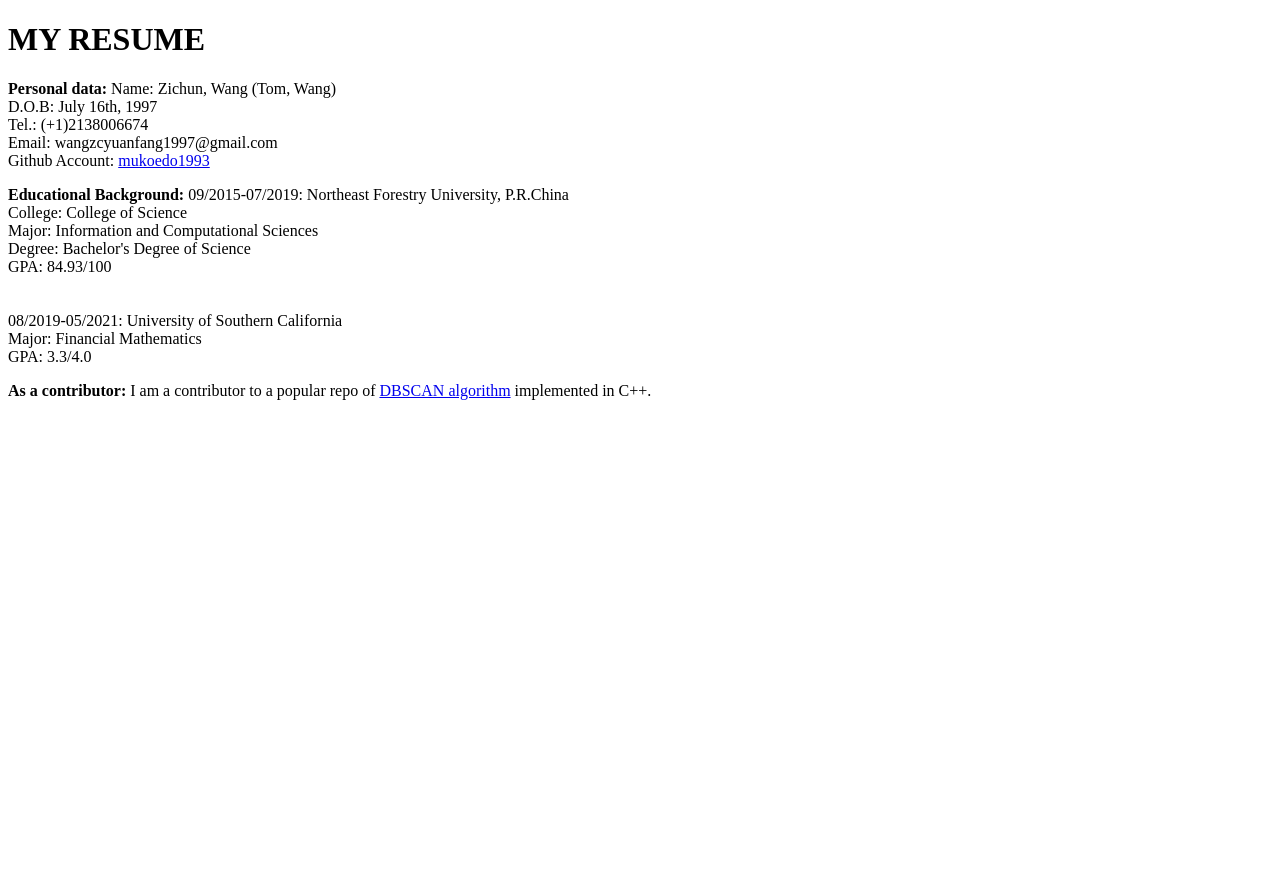
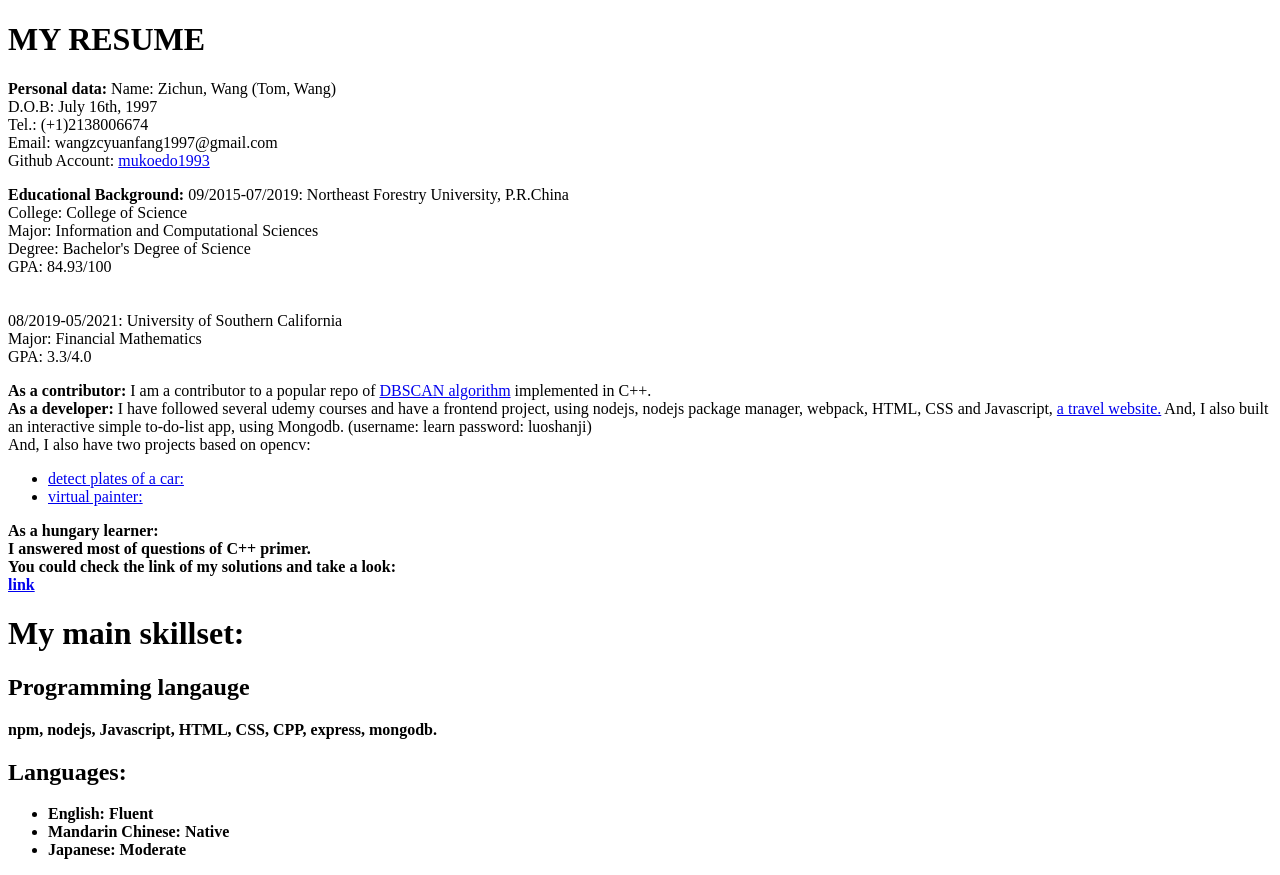
Before and after one commit to mukoedo1993/my_resume, a website: page app/index.html in a window 1280 px wide. Before the commit the page ends 800 px from the top, so only its background shows below. Drawn offline with Linux system fonts and the light colour scheme.

Commit message:
basic structure completed

```diff
--- a/app/index.html
+++ b/app/index.html
@@ -42,11 +42,53 @@
   </p>
   </div>
 
+    <!--start of class contributor-->
   <div class="contributor">
     <strong>As a contributor:</strong>
     I am a contributor to a popular repo of <a href="https://github.com/james-yoo/DBSCAN">DBSCAN algorithm</a> implemented in C++.
+  </div>
+     <!--end of class contributor-->
+
+  <!--start of class developer-->
+  <div class="developer">
+    <strong>As a developer: </strong>
+    I have followed several udemy courses and have a frontend project, using nodejs, nodejs package manager, webpack, HTML, CSS and Javascript,
+     <a href="https://stupefied-spence-c25693.netlify.app/" alt="travel-website-project" class="travel-link">a travel website.</a>
+    And, I also built an interactive simple to-do-list app, using Mongodb. (username: learn password: luoshanji)<br>
+    And, I also have two projects based on opencv:<br>
+    <ul>
+      <li><a href="https://github.com/mukoedo1993/license_plate_detector">detect plates of a car:</a></li>
+      <li><a href="https://github.com/mukoedo1993/Virtual-Painter">virtual painter: </a></li>
+
+    </ul>
+  </div>
+    <!--end of class developer-->
+
+
+      <!--start of class learner-->
+    <div class="learner">
+      <strong>As a <strong class="hungry">hungary</strong> learner: <br>
+      I answered most of questions of C++ primer.<br>
+      You could check the link of my solutions and take a look:<br>
+      <a href="https://github.com/mukoedo1993/cpp_primer_solutions" class="CPP-primer">link</a>
+    </div>
+  </div>
+      <!--end of class learner-->
+
+      <!-- start of class skill-set-->
+  <div class="skill-set">
+    <h1>My main skillset:</h1>
+    <h2>Programming langauge</h2>
+    <p>npm, nodejs, Javascript, HTML, CSS, CPP, express, mongodb.</p>
+    <h2>Languages:</h2>
+    <ul>
+      <li>English: Fluent</li>
+      <li>Mandarin Chinese: Native</li>
+      <li>Japanese: Moderate</li>
+    </ul>
 
   </div>
+   <!-- end of class skill-set-->
 
   </body>
 
```
